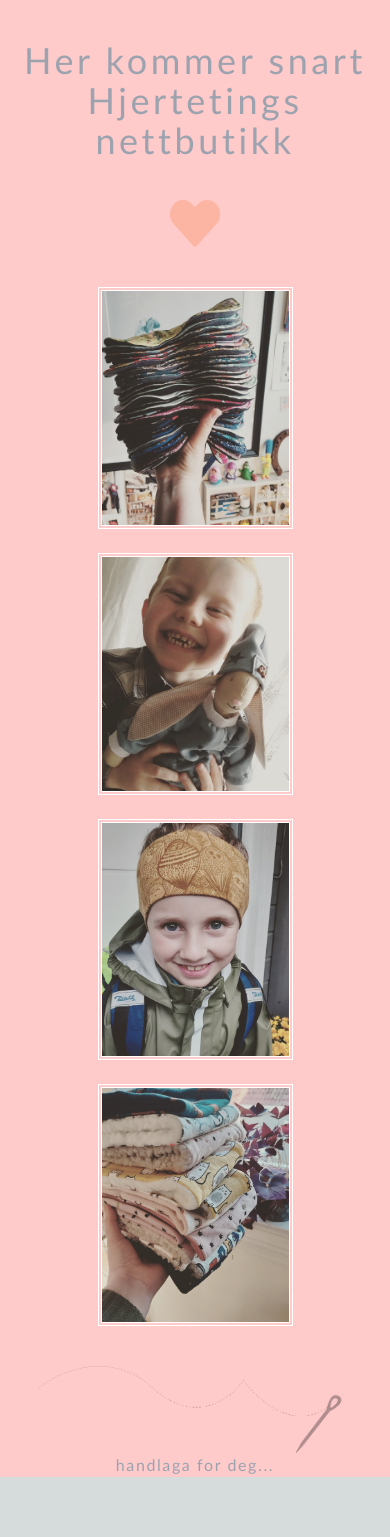
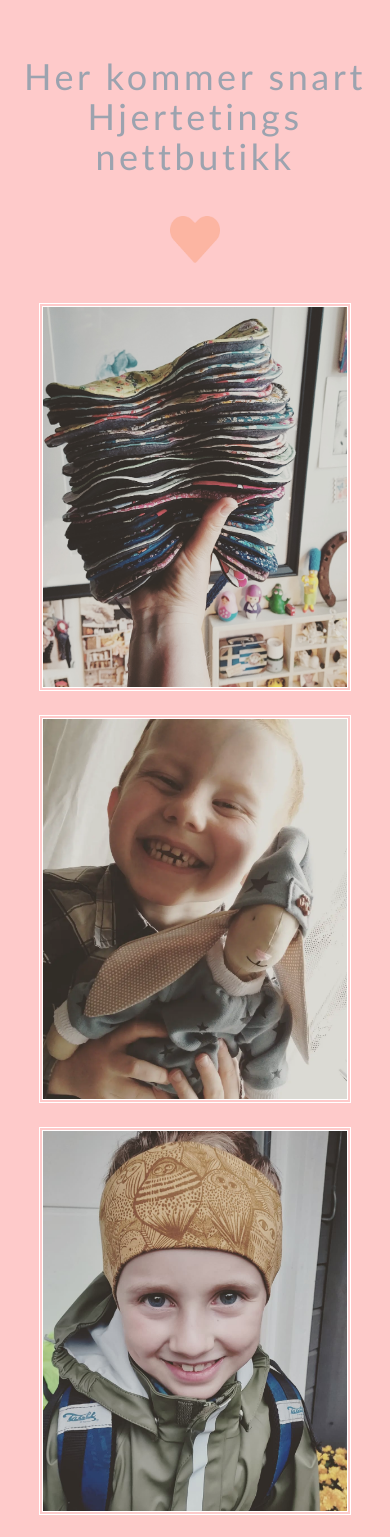
Before and after one commit to Viviann1/hjertetingbutikktemp, a Next.js app: page / in a window 390 px wide. Shown: the top 1537 px of the page. Before the commit the page ends 1477 px from the top, so only its background shows below. Built offline with nearby package versions, Linux system fonts and the light colour scheme.

Commit message:
more adjusting responsive

```diff
--- a/pages/index.js
+++ b/pages/index.js
@@ -15,25 +15,25 @@ export default function Home() {
     <main className={`flex min-h-screen items-center bg-red-200`}
     >
       <div>
-        <h1 className="mt-10 text-4xl tracking-widest text-center text-gray-400">Her kommer snart Hjertetings nettbutikk</h1>
+        <h1 className="text-4xl leading-10 tracking-widest text-center text-gray-400 mt-14 lg:mt-10">Her kommer snart Hjertetings nettbutikk</h1>
         <Image src={svg2} className="mx-auto mt-10"
         width={50}
         alt="stort hjerte illustrasjon" />
 
         <div className="grid grid-cols-1 mt-4 place-items-center sm:grid-cols-2 lg:grid-cols-4">
-          <Image src={img1} className='w-1/2 mt-6 border-4 border-white border-double'
+          <Image src={img1} className='w-4/5 mt-6 border-4 border-white border-double lg:w-1/2'
                         width={435}
                         alt='Bilde av en bunke med sovemasker' />
 
-          <Image src={img2} className="w-1/2 mt-6 border-4 border-white border-double"
+          <Image src={img2} className="w-4/5 mt-6 border-4 border-white border-double lg:w-1/2"
           width={435}
           alt="Bilde av eric med kaningutt" />
 
-          <Image src={img3} className="w-1/2 mt-6 border-4 border-white border-double"
+          <Image src={img3} className="w-4/5 mt-6 border-4 border-white border-double lg:w-1/2"
           width={435}
           alt="Bilde av theo med pannebånd" />
 
-          <Image src={img4} className="w-1/2 mt-6 border-4 border-white border-double"
+          <Image src={img4} className="w-4/5 mt-6 border-4 border-white border-double lg:w-1/2"
           width={435}
           alt="Bilde av bunke med pannebånd" />
 
@@ -43,7 +43,7 @@ export default function Home() {
                         width={435}
                         alt='svg naal og traad' />
 
-          <h2 className="text-base tracking-widest text-center text-gray-400 md:text-xl lg:text-2xl">handlaga for deg...</h2>
+          <h2 className="mt-4 mb-10 text-xl tracking-widest text-center text-gray-400 md:text-xl lg:text-2xl lg:mb-0">handlaga for deg...</h2>
       </div>
 
 
```
